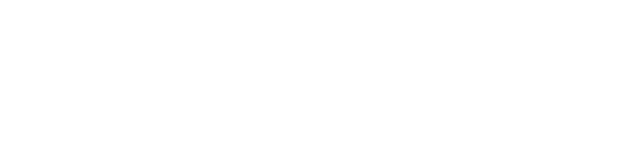
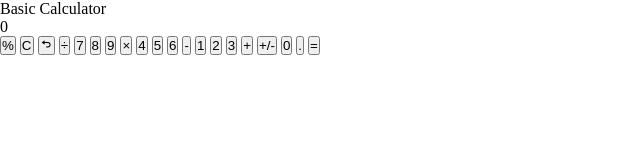
Before and after one commit to mrd010/BasicCalculator, a plain HTML site: page index.html in a window 1280 px wide. Shown: the whole page, without its empty margins (0-640 px from the left). Drawn offline with nearby package versions, Linux system fonts and the light colour scheme.

Commit message:
Add boxicons fonts

```diff
--- a/index.html
+++ b/index.html
@@ -8,6 +8,40 @@
     <link rel="stylesheet" href="./style.css" type="text/css" />
     <!-- script -->
     <script src="./script.js"></script>
+    <!-- boxicons css -->
+    <link
+      href="https://unpkg.com/boxicons@2.1.4/css/boxicons.min.css"
+      rel="stylesheet"
+    />
   </head>
-  <body></body>
+  <body>
+    <div id="calculator">
+      <div id="header">Basic Calculator</div>
+      <div id="screen">0</div>
+      <div id="buttons-container">
+        <button class="button operator" id="percent">%</button>
+        <button class="button" id="clear">C</button>
+        <button class="button" id="backspace">
+          <i class="bx bx-undo"></i>
+        </button>
+        <button class="button operator" id="button">&divide;</button>
+        <button class="button number">7</button>
+        <button class="button number">8</button>
+        <button class="button number">9</button>
+        <button class="button operator" id="mul">&#215;</button>
+        <button class="button number">4</button>
+        <button class="button number">5</button>
+        <button class="button number">6</button>
+        <button class="button operator" id="sub">-</button>
+        <button class="button number">1</button>
+        <button class="button number">2</button>
+        <button class="button number">3</button>
+        <button class="button operator" id="add">+</button>
+        <button class="button number-m" id="sign">+/-</button>
+        <button class="button number">0</button>
+        <button class="button number-m" id="float-point">.</button>
+        <button class="button operator" id="equals">=</button>
+      </div>
+    </div>
+  </body>
 </html>
```
